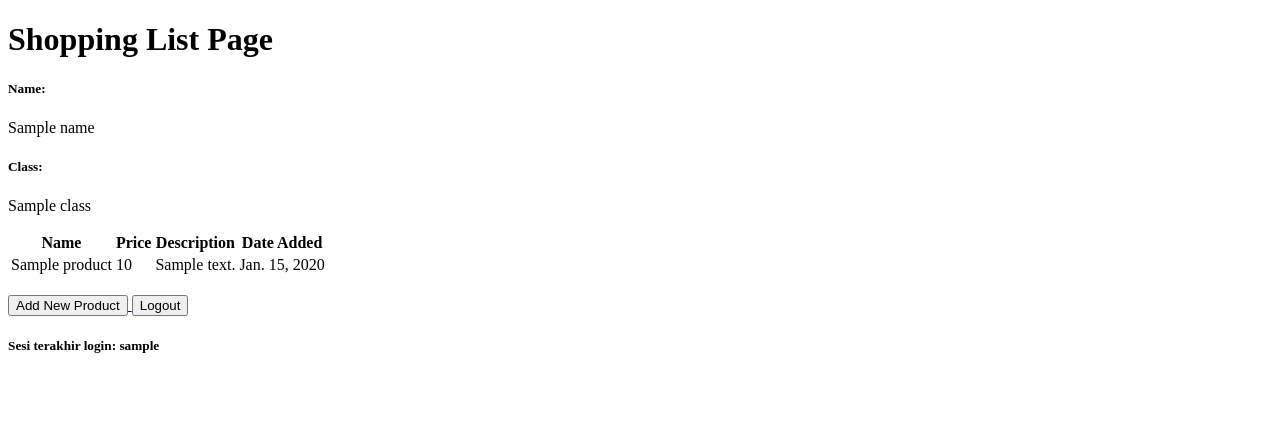
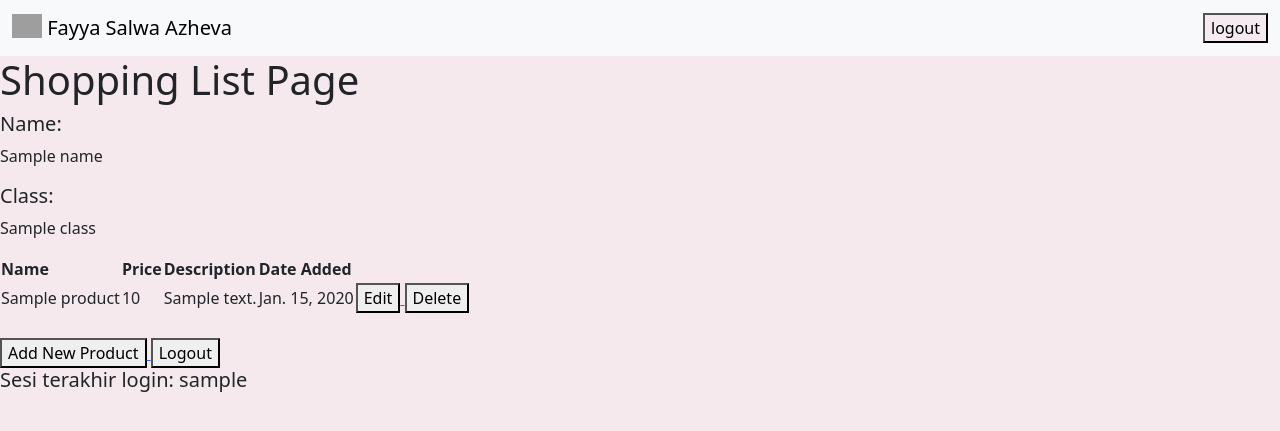
Before and after one commit to fayyazheva/shopping-list, a Django app: template main/templates/main.html in a window 1280 px wide. Shown: the top 431 px of the page. Run offline with Django 4.2, Linux system fonts and the light colour scheme; tables that the repository leaves empty hold one stand-in row (values such as "Sample post"); the template is opened without the code that fills it: values that come from a table or form of the project are taken from there, most other values are stand-ins (such as "Sample title", 1, 10 or a date in 2020); grey boxes are pictures that could not be loaded.

Commit message:
add tutorial 4

```diff
--- a/main/templates/main.html
+++ b/main/templates/main.html
@@ -1,6 +1,21 @@
 {% extends 'base.html' %}
 
 {% block content %}
+<body style="background-color:#f5e9ee;">
+    <nav class="navbar bg-body-tertiary" >
+        <div class="container-fluid">
+            <a class="navbar-brand" href="#" >
+                <img src="https://cdn-icons-png.flaticon.com/512/3468/3468377.png?ga=GA1.1.640699963.1695798386" alt="Logo" width="30" height="24" class="d-inline-block align-text-top">
+                Fayya Salwa Azheva
+            </a>
+        <a href="{% url 'main:logout' %}" >
+            <button  style="background-color:#f5e9eeed;">
+                logout
+            </button>
+        </a>
+
+        </div>
+    </nav>
     <h1>Shopping List Page</h1>
 
     <h5>Name:</h5>
@@ -26,6 +41,18 @@
                 <td>{{product.price}}</td>
                 <td>{{product.description}}</td>
                 <td>{{product.date_added}}</td>
+                <td>
+                    <a href="{% url 'main:edit_product' product.pk %}">
+                        <button>
+                            Edit
+                        </button>
+                    </a>
+                    <a href="{% url 'main:delete_product' product.pk %}">
+                        <button>
+                            Delete
+                        </button>
+                    </a>
+                </td>
             </tr>
         {% endfor %}
     </table>
--- a/main/urls.py
+++ b/main/urls.py
@@ -1,5 +1,5 @@
 from django.urls import path
-from main.views import show_main, create_product, show_xml, show_json,show_xml_by_id, show_json_by_id, register, login_user, logout_user
+from main.views import show_main, create_product, show_xml, show_json,show_xml_by_id, show_json_by_id, register, login_user, logout_user, edit_product, delete_product
 
 
 app_name = 'main'
@@ -14,6 +14,8 @@ urlpatterns = [
     path('register/', register, name='register'),
     path('login/', login_user, name='login'),
     path('logout/', logout_user, name='logout'),
+    path('edit-product/<int:id>', edit_product, name='edit_product'),
+    path('delete/<int:id>', delete_product, name='delete_product'),
 ]
 
 
--- a/templates/base.html
+++ b/templates/base.html
@@ -2,13 +2,18 @@
 <!DOCTYPE html>
 <html lang="en">
     <head>
+        {% block meta %}
+
         <meta charset="UTF-8" />
         <meta
             name="viewport"
-            content="width=device-width, initial-scale=1.0"
+            content="width=device-width, initial-scale=1"
         />
-        {% block meta %}
         {% endblock meta %}
+        <link href="https://cdn.jsdelivr.net/npm/bootstrap@5.3.2/dist/css/bootstrap.min.css" rel="stylesheet" integrity="sha384-T3c6CoIi6uLrA9TneNEoa7RxnatzjcDSCmG1MXxSR1GAsXEV/Dwwykc2MPK8M2HN" crossorigin="anonymous">
+        <script src="https://code.jquery.com/jquery-3.6.0.min.js" integrity="sha384-KyZXEAg3QhqLMpG8r+J4jsl5c9zdLKaUk5Ae5f5b1bw6AUn5f5v8FZJoMxm6f5cH1" crossorigin="anonymous"></script>
+        <script src="https://cdn.jsdelivr.net/npm/@popperjs/core@2.11.8/dist/umd/popper.min.js" integrity="sha384-I7E8VVD/ismYTF4hNIPjVp/Zjvgyol6VFvRkX/vR+Vc4jQkC+hVqc2pM8ODewa9r" crossorigin="anonymous"></script>
+        <script src="https://cdn.jsdelivr.net/npm/bootstrap@5.3.2/dist/js/bootstrap.min.js" integrity="sha384-BBtl+eGJRgqQAUMxJ7pMwbEyER4l1g+O15P+16Ep7Q9Q+zqX6gSbd85u4mG4QzX+" crossorigin="anonymous"></script>
     </head>
 
     <body>
```
Also changed, not shown: main/templates/edit_product.html (added, +22 -0 lines), main/views.py (+23 -0 lines), logo.jpg (added).
